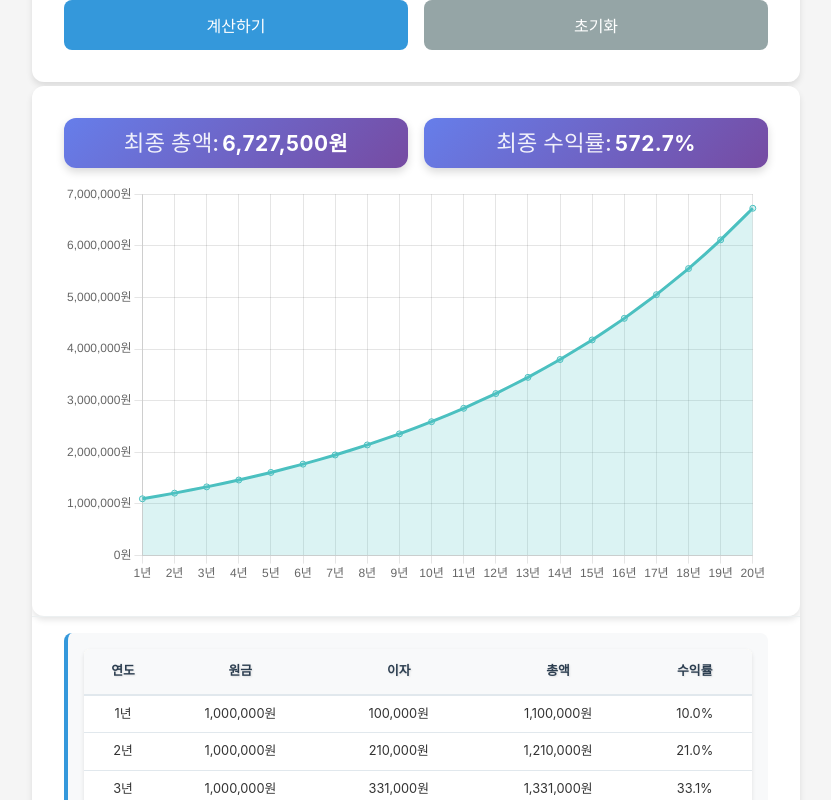
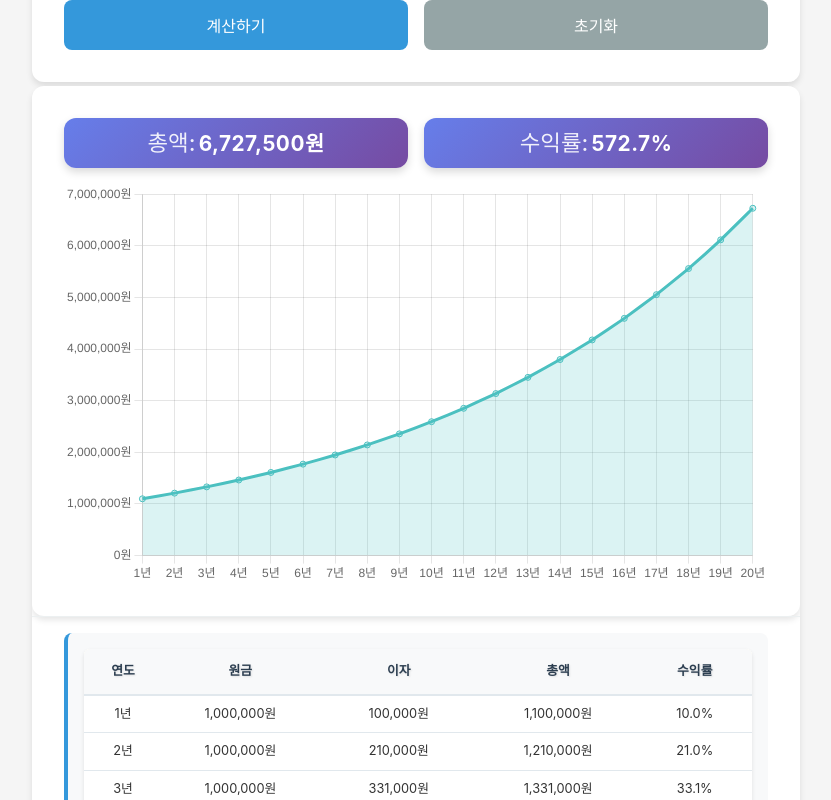
Before and after one commit to dragonsmile91/calculator, a React (Create React App) app: page / in a window 1280 px wide. Both pictures are taken after a click on the button "계산하기". Shown: the part 421-1221 px from the top of the page, without its empty margins (224-1055 px from the left). Built offline with nearby package versions, Linux system fonts and the light colour scheme.

Commit message:
Add Google Search Console verification tag

```diff
--- a/public/index.html
+++ b/public/index.html
@@ -12,6 +12,9 @@
     <meta name="keywords" content="복리계산기, 복리 계산, 투자 계산기, 이자 계산, 금융 계산기, 투자 도구, 복리 효과, 투자 수익률" />
     <meta name="author" content="복리계산기" />
     <meta name="robots" content="index, follow" />
+
+    <!-- Google Search Console 인증 -->
+    <meta name="google-site-verification" content="RqSKezzFqAp7KdbeMB6mDeY-9_y7TKQwcfWZmYq3-eM" />
 
     <!-- Open Graph 태그 (소셜 미디어 공유용) -->
     <meta property="og:title" content="간단 복리계산기 - 무료 온라인 복리 계산 도구" />
--- a/src/components/CompoundGraph.js
+++ b/src/components/CompoundGraph.js
@@ -111,11 +111,11 @@ function CompoundGraph({ yearlyData }) {
 
       <div className="graph-info">
         <div className="info-box">
-          <span className="info-label">최종 총액:</span>
+          <span className="info-label">총액:</span>
           <span className="info-value">{formatNumberInteger(finalTotal)}원</span>
         </div>
         <div className="info-box">
-          <span className="info-label">최종 수익률:</span>
+          <span className="info-label">수익률:</span>
           <span className="info-value">{formatPercentage(finalProfitRate)}</span>
         </div>
       </div>
```
